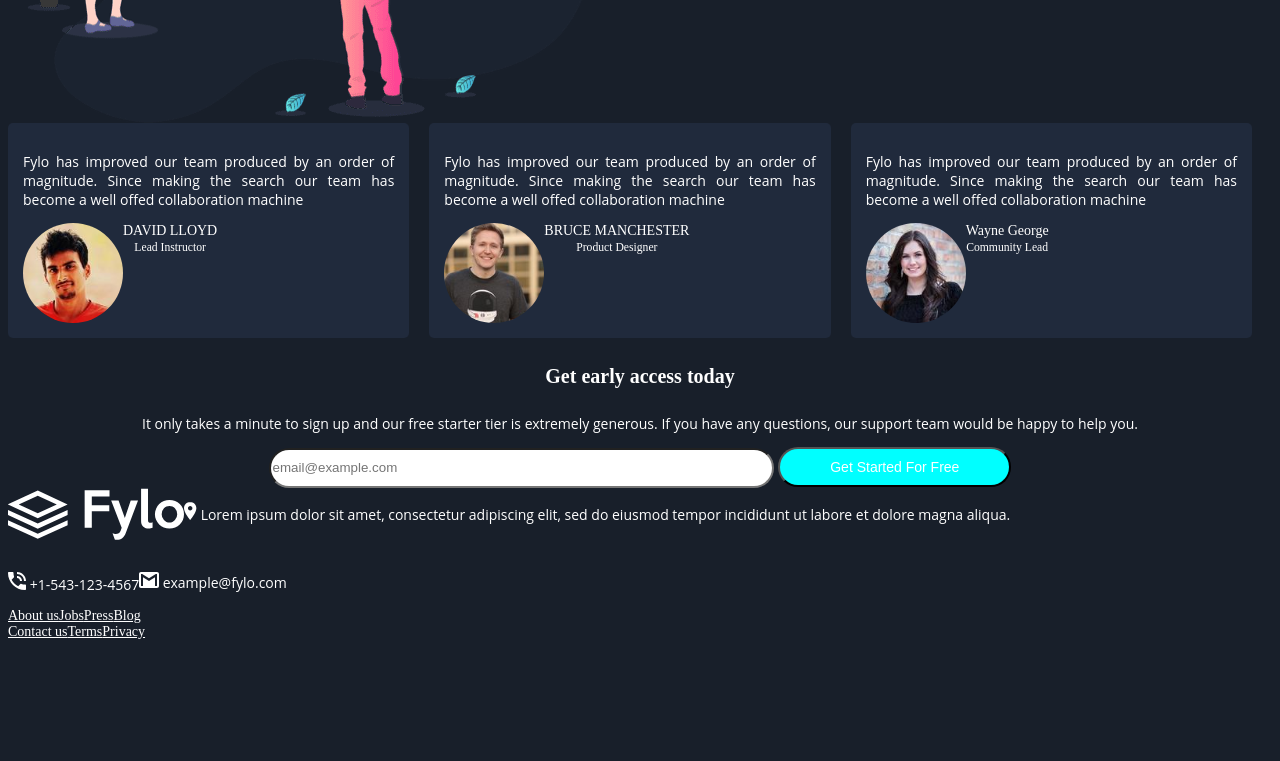
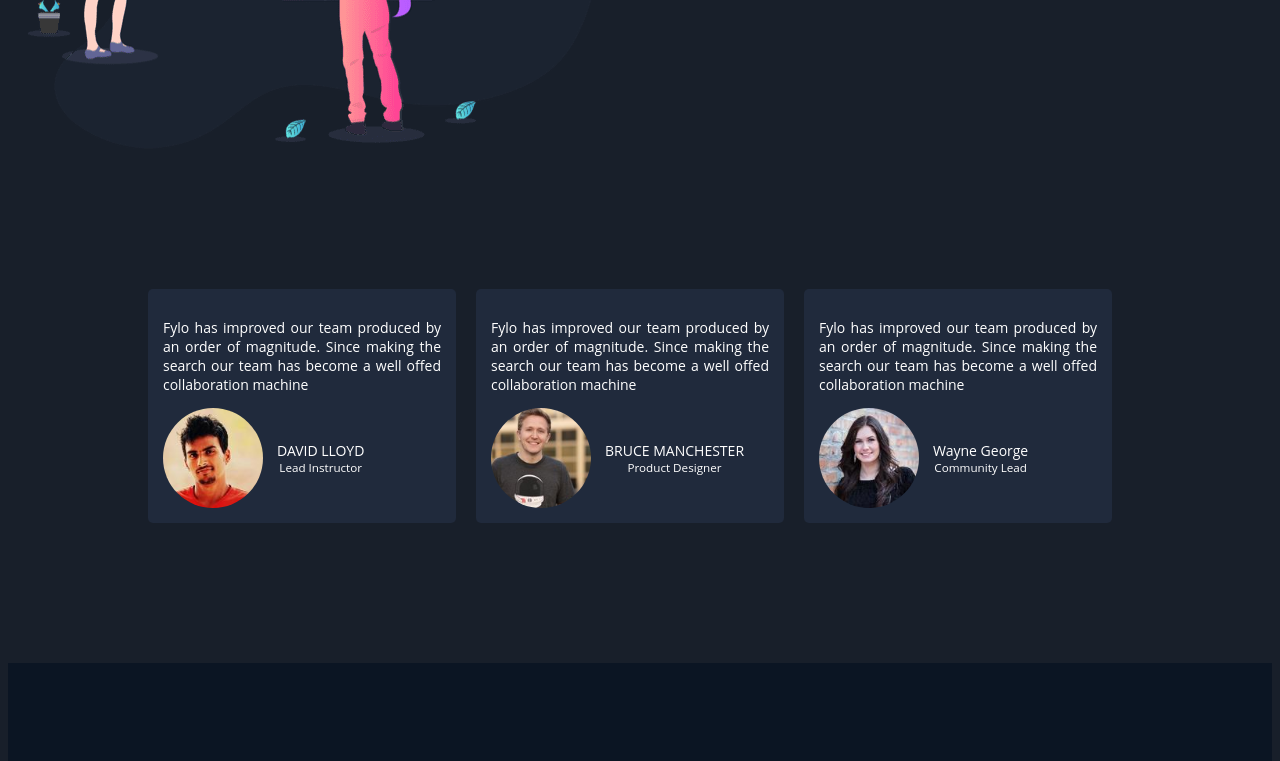
Before and after one commit to Psalmzcode0/Fylo-project-Group-144, a plain HTML site: page index.html in a window 1280 px wide. Shown: the part 1460-2221 px from the top of the page. Before the commit the page ends 2108 px from the top, so only its background shows below. Drawn offline with Linux system fonts and the light colour scheme.

Commit message:
update Styling

```diff
--- a/style.css
+++ b/style.css
@@ -13,6 +13,7 @@ body {
   font size:14px;
   text-align: center;
   color:hsl(0,0%,100%);
+  font-family: open Sans;
 
 }
 
@@ -113,6 +114,8 @@ body {
     display: flex;
     flex-wrap: wrap;
     font-size: 14px;
+    padding: 10em;
+    background-color: inherit
 }
 .fylo {
     flex-wrap: nowrap;
@@ -135,15 +138,16 @@ body {
     width: 100px;
 
 }
-span.img-text {
-    position: relative;
-    text-align:center;
-    align-items:center;
-    justify-content:content;
-
-
+.img-text {
+    padding: 1em;
+    display: flex;
+    flex-direction: column;
+    justify-content: center
 }
 
+.img-text span{
+    font-weight: bold;
+}
 
 
 @media screen and (max-width: 768px) {
@@ -160,11 +164,25 @@ span.img-text {
 
 
 
+.card{
 
-
+}
 
 .newsletter{
-  background-color: hsl(218, 28%, 13%); }
+ margin-top: 0.5em;
+ background-color:hsl(219,30%, 18%);
+ padding: .4em;
+ position: absolute;
+ top: -6em;
+ left: 25%;
+ width: 50%;
+
+}
+
+.newsletter-cont{
+     position: relative
+
+}
 
 button {
   cursor: pointer;}
@@ -177,7 +195,10 @@ button {
 #mail {
   border-radius: 40px;
    height: 40px;
-   width: 40%;}
+   display: inline-block;
+   width: 60%;
+
+}
 
 h4 {
   color: hsl(0, 0%, 100%);
@@ -214,3 +235,35 @@ a:hover {color:blue; }
     position:relative;
 
 }
+
+.img-cont{
+    text-align: center;
+    display: flex
+}
+
+.company-logo{
+    width: 100%;
+}
+
+.end{
+    display: flex;
+    flex-direction: column
+}
+
+.end a {
+    text-decoration: none;
+}
+
+footer{
+    background-color: hsl(216, 53%, 9% );
+    padding: 6em;
+}
+
+footer * + *{
+    margin-top: .5em
+}
+
+.footer-items{
+    display: flex;
+    justify-content: space-between;
+}
```
